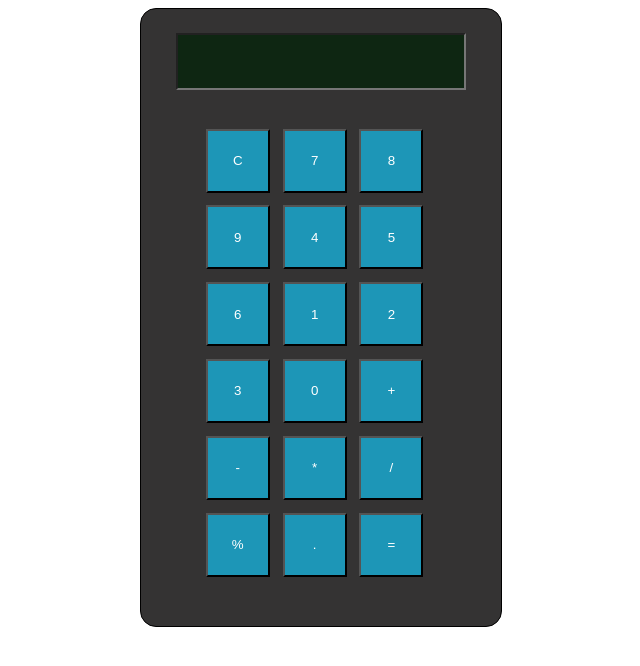
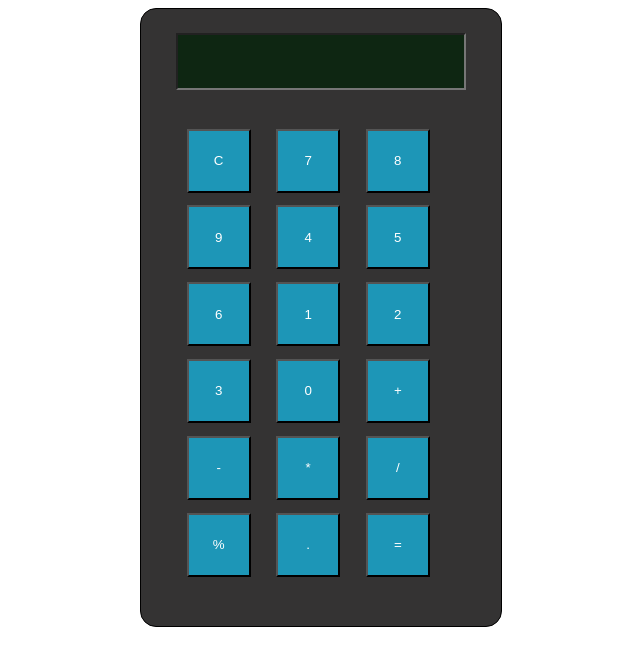
Before and after one commit to Tushalhansola124/Calculator2, a React (Vite) app: page / in a window 1280 px wide. Shown: the top 666 px of the page, without its empty margins (319-959 px from the left). Built offline with nearby package versions, Linux system fonts and the light colour scheme.

Commit message:
Update App.css

```diff
--- a/src/App.css
+++ b/src/App.css
@@ -24,5 +24,5 @@
   font-weight:300;
   background-color: rgba(26, 163, 200, 0.885);
   color: white;
-  margin-right:1vw;
+  margin-right:2vw;
 }
```
